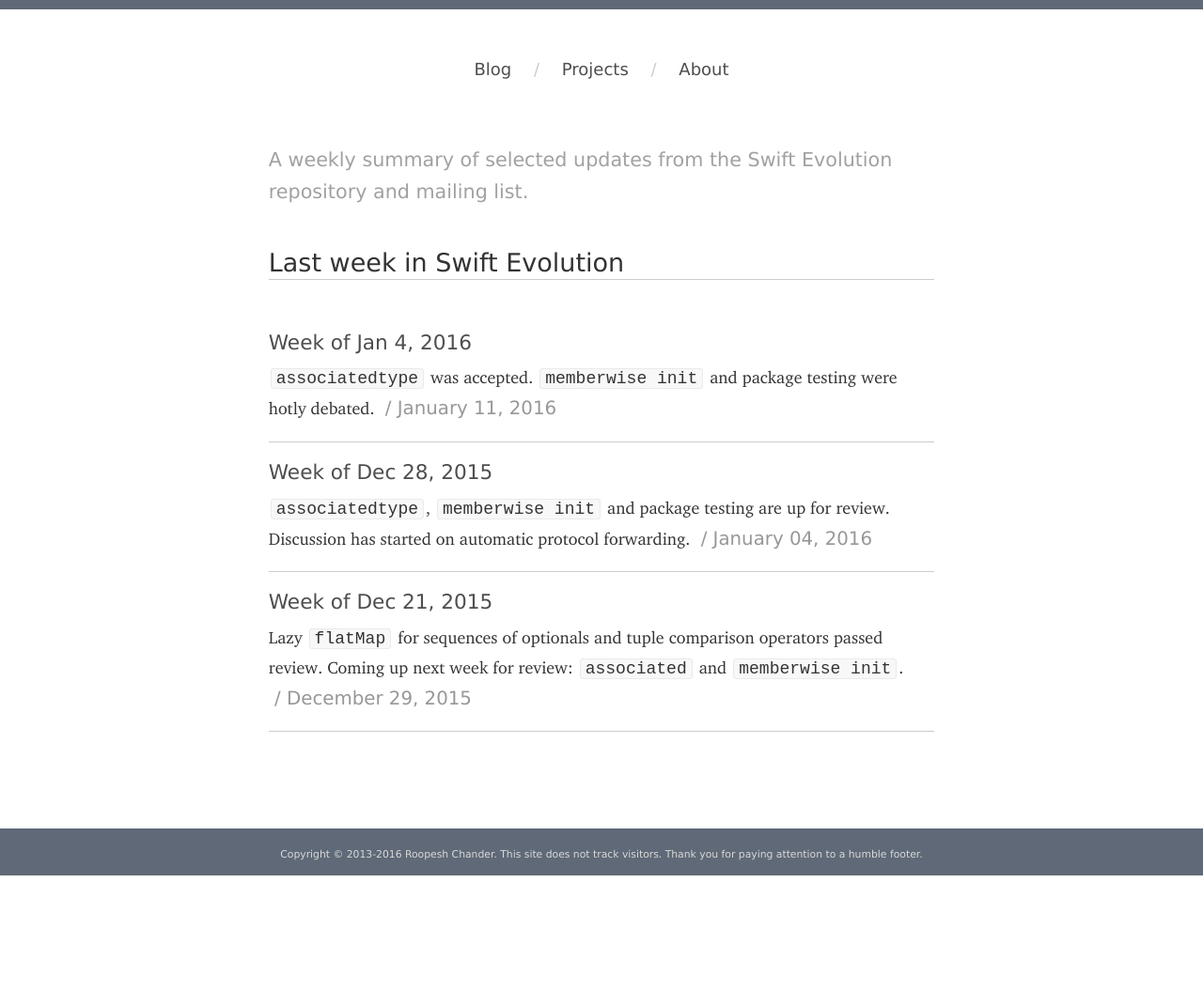
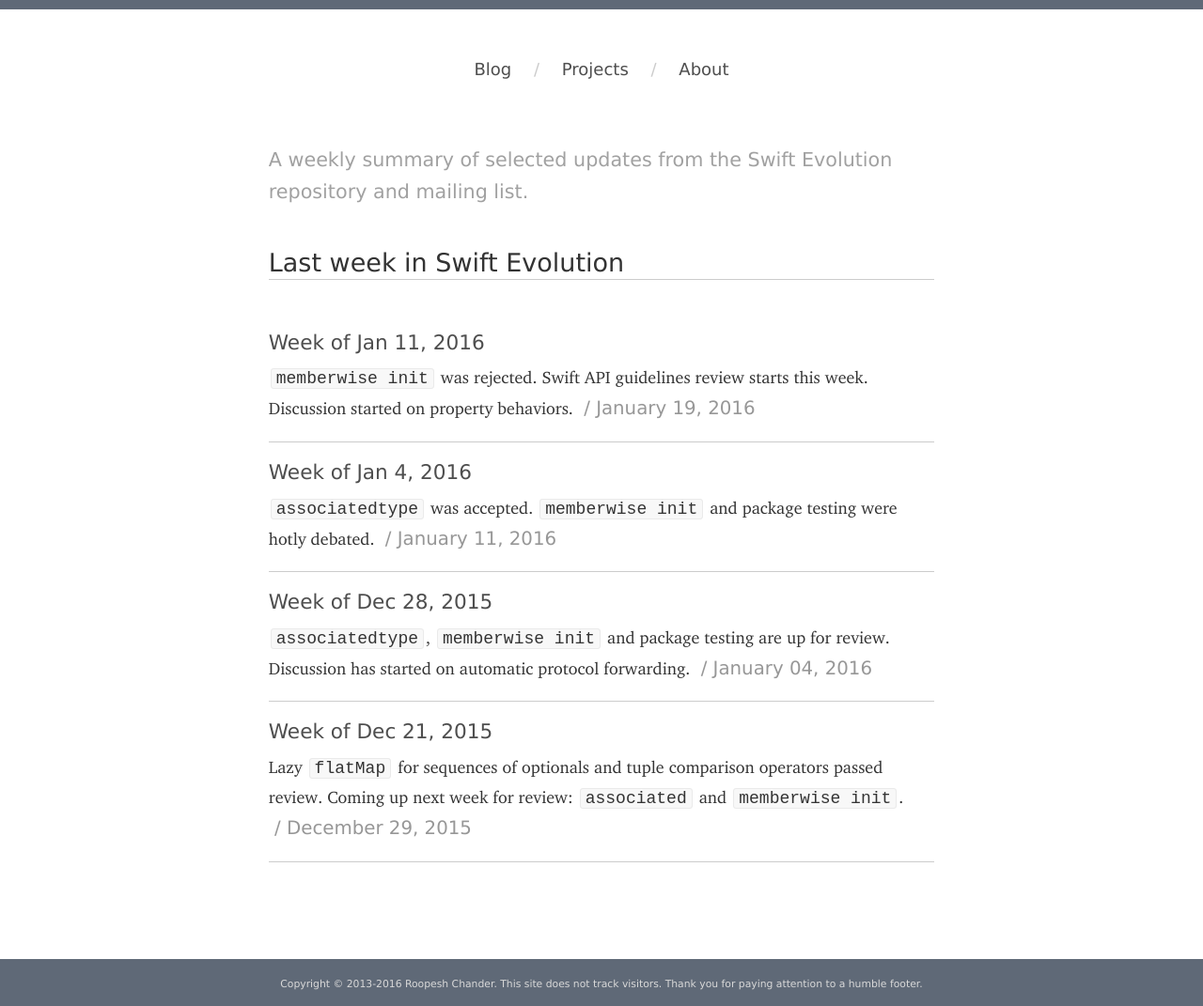
Before and after one commit to roop/roop.github.io, a Jekyll site: the page built from last-week-in-swift-evolution/index.md, in a window 1280 px wide. Shown: the whole page at 94% size. Built offline with Jekyll 4.4.1, drawn with Linux system fonts in a browser that asks for light colours; some web fonts are replaced; before the commit the page ends 932 px from its top, so only the background shows below that; some of the changed lines change nothing that is shown.

Commit message:
LWISE: Week of Jan 11, 2016

```diff
--- a/_posts/2016-01-11-swift-evolution-week-of-01-04.md
+++ b/_posts/2016-01-11-swift-evolution-week-of-01-04.md
@@ -27,7 +27,8 @@
 
 ### Review discussions
 
-  - [Testing for Swift packages][swift_tests]
+  - <a name="swift-pm-testing"></a>
+    [Testing for Swift packages][swift_tests]
 
     The Swift Package Manager team had proposed to include tests in
     Swift packages. The package manager looks for tests within a `Tests`
@@ -48,7 +49,8 @@
     Drew Crawford posted an excellent [summary of the arguments](https://lists.swift.org/pipermail/swift-evolution/Week-of-Mon-20160111/006197.html)
     against this proposal earlier today.
 
-  - [Flexible memberwise initialization][flexible_init]
+  - <a name="memberwise-init"></a>
+    [Flexible memberwise initialization][flexible_init]
 
     Swift currently offers an automatic [memberwise
     initializer][memberwise_swift_book] for structs (unless they
--- /dev/null
+++ b/_posts/2016-01-19-swift-evolution-week-of-01-11.md
@@ -0,0 +1,171 @@
+---
+layout: weekly
+weekly-title: "Last week in Swift Evolution"
+title: "Week of Jan 11, 2016"
+description: "<code>memberwise init</code> was rejected. Swift API
+guidelines review starts this week. Discussion started on property behaviors."
+category: last-week-in-swift-evolution
+rss: /last-week-in-swift-evolution/rss.xml
+---
+
+Here's a summary of selected updates from last
+week from the Swift Evolution
+[repo](https://github.com/apple/swift-evolution) and [mailing
+list](https://lists.swift.org/pipermail/swift-evolution/):
+
+### Up for review this week
+
+  - [API Design guidelines](https://lists.swift.org/pipermail/swift-evolution/Week-of-Mon-20160111/006609.html)
+
+    This is an effort to define guidelines for how a Swift API should
+    look like, and apply that to the Swift stdlib and to how Objective-C
+    functions are accessed from Swift.
+
+    This involves three interlinked sub-proposals:
+
+      1. [API design guidelines](https://swift.org/documentation/api-design-guidelines.html)
+      2. [stdlib API changes](https://github.com/apple/swift-evolution/blob/master/proposals/0006-apply-api-guidelines-to-the-standard-library.md)
+      3. [Objective-C name translation](https://github.com/apple/swift-evolution/blob/master/proposals/0005-objective-c-name-translation.md) (already accepted)
+
+    This review is going to run from tomorrow till the end of the month.
+
+  - [Testing for Swift packages][swift_tests]
+
+    The Swift Package Manager team had proposed to include tests in
+    Swift packages.
+
+    This went under review last week ([discussed previously here
+    ](/last-week-in-swift-evolution/2016/swift-evolution-week-of-01-04/#swift-pm-testing)), but many concerns were expressed (Rick Ballard posted
+    an [overview of all concerns][rick_ballard_test_concerns_summary]).
+    The proposal has been revised based on the feedback got last week
+    and is now up for re-review.
+
+    These are the major changes that have been made to the proposal:
+
+      * The previous version supported looking for tests under a
+        `FooTests` folder but also said this usage was not recommended.
+        This revision removes this unrecommended-but-supported option,
+        so tests will always be looked for under the `Tests` folder.
+      * The command is now `swift test`, rather than `swift build --test`
+      * To build the package without building the tests, we will be
+        able to say `swift build --without-tests`
+
+    One of the concerns expressed on the previous proposal was that the
+    `swift test` shouldn't be dependant on XCTest and should be
+    test-framework-agnostic. This issue has not been resolved in the
+    revised proposal &ndash; it's still based on XCTest.
+
+    The revised proposal is now up for review, ending today (Jan 19th).
+    I'd say this proposal is now in a good shape to be accepted. Once
+    this proposal is implemented, generic support for test frameworks
+    can be addressed in a separate proposal.
+
+  - [Referencing selectors cleanly](https://github.com/apple/swift-evolution/blob/master/proposals/0022-objc-selectors.md)
+
+    Currently, we reference Objective-C selectors in Swift using
+    "stringly typing":
+
+        button.addTarget(self, action:"foo:", ...)
+
+    where the `"foo:"` string gets implicitly converted to a `Selector`
+    instance.
+
+    This proposal would make this type-safe by initializing `Selector`s
+    by directly accessing the method name, building on the just-reviewed
+    proposal for [naming functions](#naming-functions):
+
+        button.addTarget(self, action:Selector(foo:), ...)
+
+    The review of this proposal runs from today till Jan 23.
+
+[swift_tests]: https://github.com/apple/swift-evolution/blob/master/proposals/0019-package-manager-testing.md
+[rick_ballard_test_concerns_summary]: https://lists.swift.org/pipermail/swift-evolution/Week-of-Mon-20160111/006466.html
+
+### Rejected proposals
+
+  - [Flexible memberwise initialization][flexible_init]
+
+    [As expected](/last-week-in-swift-evolution/2016/swift-evolution-week-of-01-04/#memberwise-init), this proposal was not accepted as it stood.
+
+    Chris Lattner has shared [detailed notes](https://lists.swift.org/pipermail/swift-evolution/Week-of-Mon-20160111/006469.html)
+    from the core team meeting discussion on this proposal. He says:
+
+    > The core team really doesn’t want to discuss this right now, given
+    > that this is purely a sugar proposal and we need to stay focused
+    > on the primary Swift 3 goals.
+
+[flexible_init]: https://github.com/apple/swift-evolution/blob/master/proposals/0018-flexible-memberwise-initialization.md
+
+### Review discussions
+
+  - <a name="naming-functions"></a>
+    [Naming functions with argument labels][naming_functions]
+
+    Swift functions can be assigned to variables, but when the same base
+    name is shared by multiple functions (like
+    `insertSubview(view:UIView, aboveSubview: UIView)` and
+    `insertSubview(view: UIView, belowSubview: UIView)`), Swift doesn’t
+    have a way for us to specifically name a particular function. Doug
+    Gregor's proposal addresses this issue. The syntax looks like this:
+
+        let someView = UIView()
+        let fn1 = someView.insertSubview(_:aboveSubview:)
+
+    While at draft stage, the discussion also considered extending this
+    to support assigning setters, getters, initializers and
+    subscripting (as discussed [previously here](/last-week-in-swift-evolution/2016/swift-evolution-week-of-12-28/#naming-functions)). However, the proposal submitted
+    for review does not cover those cases. Given that this is a simpler and
+    quite straightforward proposal, this is likely to be accepted.
+
+    Doug Gregor already has a [working implementation](https://github.com/DougGregor/swift/compare/se-0021-generalized-naming) of this proposal.
+
+[naming_functions]: https://github.com/apple/swift-evolution/blob/master/proposals/0021-generalized-naming.md
+
+  - [Language version build config](https://github.com/apple/swift-evolution/blob/master/proposals/0020-if-swift-version.md)
+
+    Once this proposal is implemented, we can write code for multiple
+    Swift versions in the same file, like this:
+
+        #if swift(>=2.2)
+            for i in (0 ..< 10) {
+                print(i)
+            }
+        #else
+            for (var i = 0; i < 10; i++) {
+                print(i)
+            }
+        #endif
+
+    Only `>=` is proposed for now, so you can't say `#if swift(==2.2)`,
+    for example. This again, I think, is likely to be accepted.
+
+### Discussions
+
+  - Behaviors ([last week](https://lists.swift.org/pipermail/swift-evolution/Week-of-Mon-20160111/006523.html))
+
+    The current `lazy` annotation on a property declares the "behavior"
+    of the propoerty. Joe Groff proposes to generalize this to allow us
+    to define custom "behaviors" that can be used to annotate
+    properties.
+
+    This is really cool, and the draft proposal shows multiple use
+    cases, including lazy, memoization and a version of `didSet` that
+    fires only when there's an actual change of value.
+
+  - Creating a Unicode string from code units ([last week](https://lists.swift.org/pipermail/swift-evolution/Week-of-Mon-20160111/006678.html))
+
+    Currently, creating a Uncode `String` from a sequence of bytes works
+    cleanly for just one case: null-terminated UTF-8 bytes.
+
+    Zachary Waldowski has created a [draft proposal](https://github.com/zwaldowski/swift-evolution/blob/string-from-code-units/proposals/0000-string-from-code-units.md) to create `String` instances from an arbitrary sequence of code units with an arbitrary encoding.
+
+### Merged proposal implementations
+
+  - The implementation for [constraining AnySequence.init](https://github.com/apple/swift-evolution/blob/master/proposals/0014-constrained-AnySequence.md) was [merged](https://github.com/apple/swift/pull/895) into Swift 2.2
+
+  - The [associatedtype](https://github.com/apple/swift-evolution/blob/master/proposals/0011-replace-typealias-associated.md) implementation was [attempted to be merged](https://github.com/apple/swift/pull/964)
+
+### Other weeklies
+
+  - Jesse Squires' [Swift Weekly Brief Issue #5](http://swiftweekly.github.io/issue-5/)
+    covers the week till last Thursday
```
